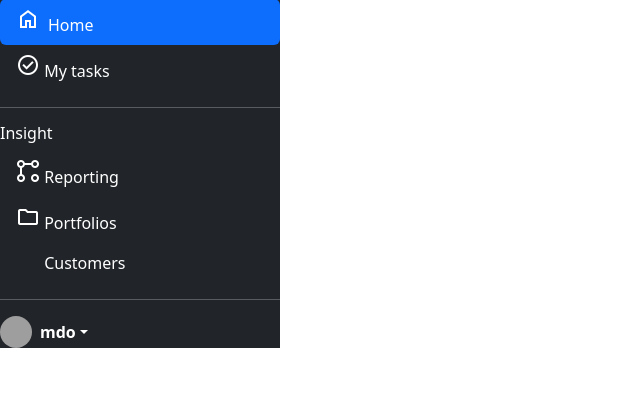
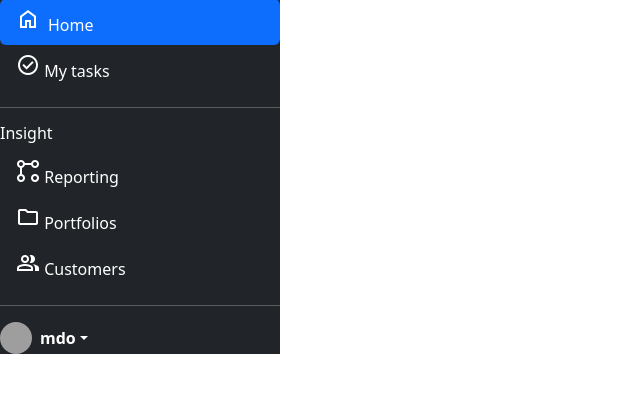
Before and after one commit to ROYALHERMIT/task_manager, a Flask app: page / in a window 1280 px wide. Shown: the part 89-482 px from the top of the page, without its empty margins (0-640 px from the left). Run offline with Flask 3, Linux system fonts and the light colour scheme; grey boxes are pictures that could not be loaded.

Commit message:
Update index.html

```diff
--- a/templates/index.html
+++ b/templates/index.html
@@ -78,9 +78,9 @@
       </li>
       <li>
         <a href="#" class="nav-link text-white">
-          <svg class="bi me-2" width="16" height="16">
-            <use xlink:href="#people-circle" />
-          </svg>
+          <span class="material-symbols-outlined">
+            group
+          </span>
           Customers
         </a>
       </li>
```
